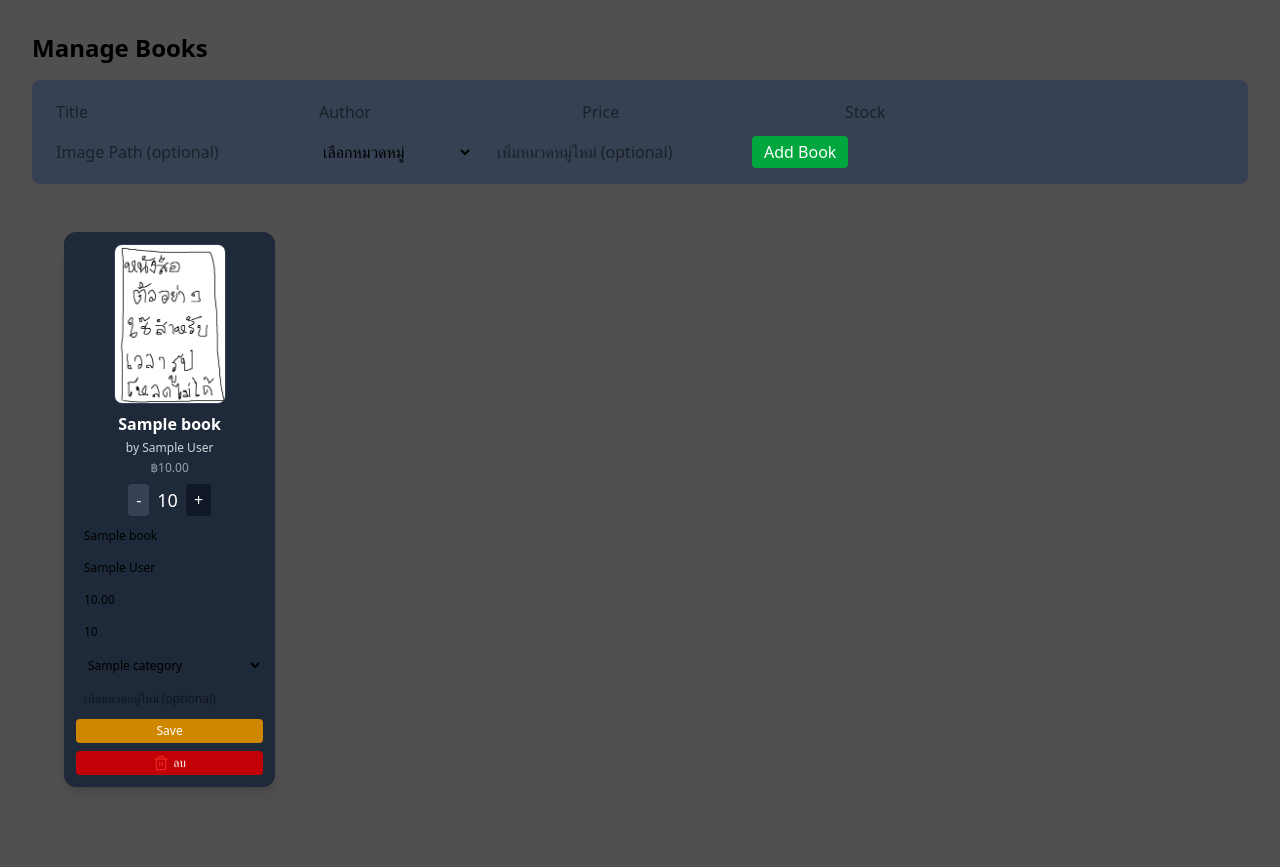
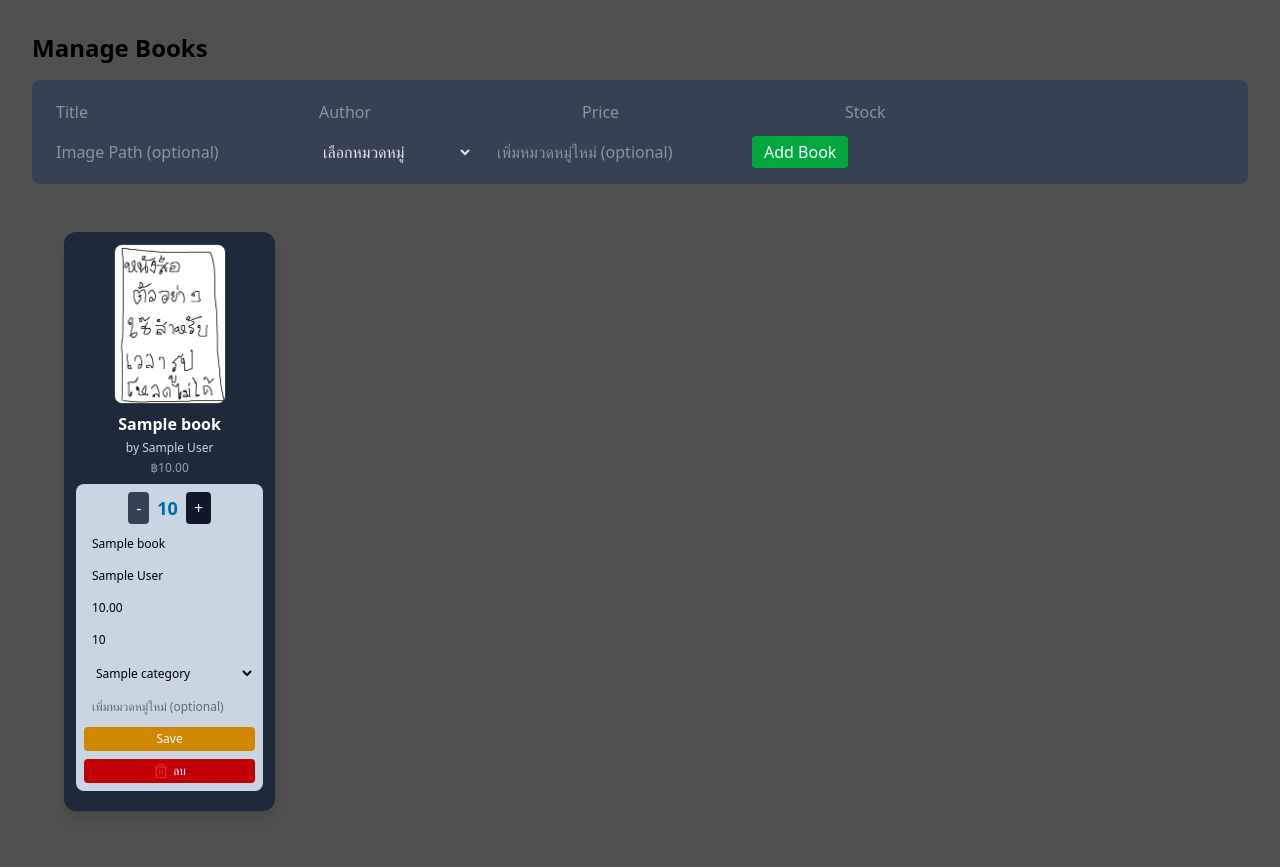
Before and after one commit to Project-Groap04-BookNest/BookNest, a Flask app: page /manage_books in a window 1280 px wide. Shown: the part 64-931 px from the top of the page. Before the commit the page ends 851 px from the top, so only its background shows below. Run offline with Flask 3, Linux system fonts and the light colour scheme; the visitor is signed in with stand-in values (Sample User, id 1); tables that the repository leaves empty hold one stand-in row (values such as "Sample post"); some libraries are stand-ins or nearby versions.

Commit message:
fix ui color in manage_book page

```diff
--- a/templates/manage_books.html
+++ b/templates/manage_books.html
@@ -5,7 +5,7 @@
 <h1 class="text-2xl font-bold mb-4">Manage Books</h1>
 
 <!-- Add Book Form -->
-<form method="post" action="{{ url_for('ui.manage_books') }}" class="mb-6 bg-gray-700 p-4 rounded-lg flex flex-wrap gap-2 items-end">
+<form method="post" action="{{ url_for('ui.manage_books') }}" class="mb-6 bg-gray-700 p-4 rounded-lg flex flex-wrap gap-2 items-end text-zinc-200">
   <input type="hidden" name="action" value="add">
   <input name="title" placeholder="Title" class="px-2 py-1 rounded mr-2" required>
   <input name="author" placeholder="Author" class="px-2 py-1 rounded mr-2" required>
@@ -34,13 +34,14 @@
         <h2 class="text-white text-base font-semibold mb-1 text-center truncate w-full">{{ book.title }}</h2>
         <p class="text-gray-300 text-xs mb-1 text-center">by {{ book.author }}</p>
         <p class="text-gray-400 text-xs mb-2">฿{{ book.price }}</p>
+          <div class="w-full bg-slate-300 bg-opacity-50 rounded-lg p-2 mb-2 flex flex-col items-center">
         <div class="flex items-center justify-center gap-2 mb-2">
           <form method="post" action="{{ url_for('ui.manage_books') }}">
             <input type="hidden" name="book_id" value="{{ book.id }}">
             <input type="hidden" name="action" value="decrease_stock">
-            <button type="submit" class="text-white bg-gray-700 px-2 py-1 rounded hover:bg-gray-600 disabled:opacity-50" {% if book.stock_quantity == 0 %}disabled{% endif %}>-</button>
+            <button type="submit" class="text-white bg-gray-700 px-2 py-1 rounded hover:bg-gray-200 disabled:opacity-50" {% if book.stock_quantity == 0 %}disabled{% endif %}>-</button>
           </form>
-          <span class="text-lg text-white">{{ book.stock_quantity }}</span>
+          <span class="text-lg text-sky-700 font-bold">{{ book.stock_quantity }}</span>
           <form method="post" action="{{ url_for('ui.manage_books') }}">
             <input type="hidden" name="book_id" value="{{ book.id }}">
             <input type="hidden" name="action" value="increase_stock">
@@ -70,6 +71,7 @@
             <img src="{{ url_for('static', filename='assets/Trash-icon.svg') }}" alt="Delete" class="w-4 h-4 mr-1"> ลบ
           </button>
         </form>
+          </div>
       </div>
     {% endfor %}
 
```
